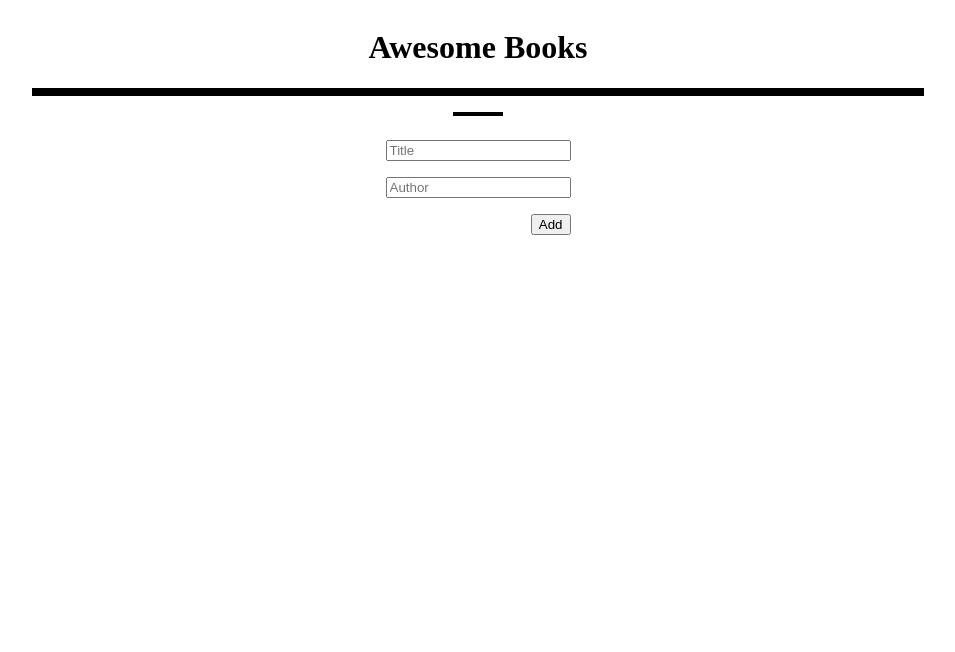
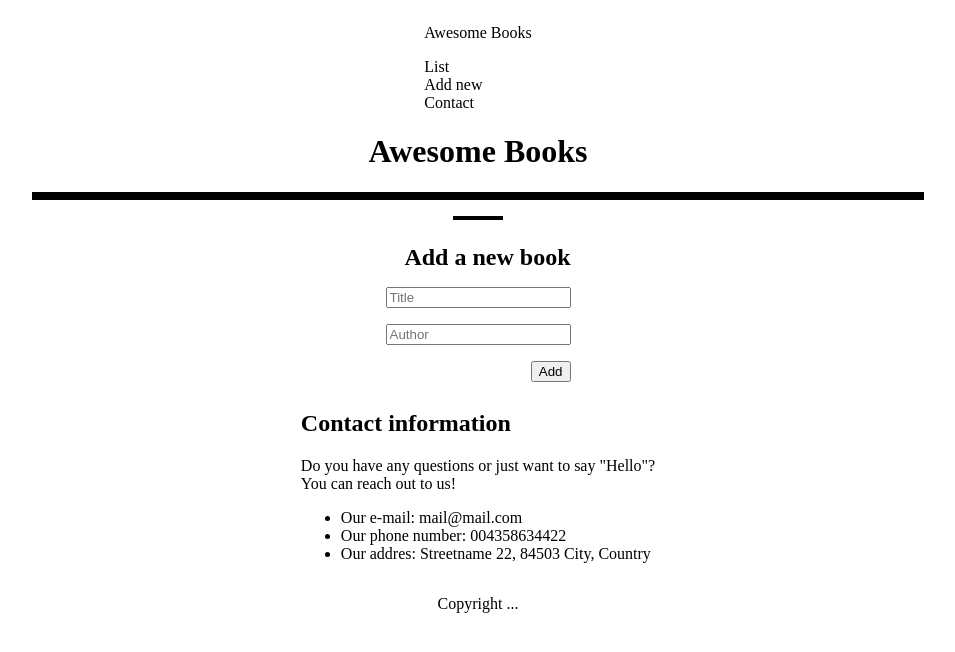
Before and after one commit to AlejandroNeira98/Awesome-books, a plain HTML site: page Index.html in a window 1280 px wide. Shown: the whole page, without its empty margins (162-1117 px from the left). Drawn offline with Linux system fonts and the light colour scheme.

Commit message:
Update HTML

```diff
--- a/Index.html
+++ b/Index.html
@@ -8,6 +8,18 @@
   <title>Awesome Books</title>
 </head>
 <body>
+
+  <header>
+  <p>Awesome Books</p>
+  <nav>
+    <div>List</div>
+    <div>Add new</div>
+    <div>Contact</div>
+  </nav>
+  </header>
+
+  <div id="date"></div>
+
   <h1>Awesome Books</h1>
 
   <main id="books">
@@ -16,11 +28,26 @@
   <div class="underline"></div>
 
   <form>
+  <h2>Add a new book</h2>
   <input type="text" name="title" id="title-input" placeholder="Title"/>
   <input type="text" name="author" id="author-input" placeholder="Author"/>
   <button type="submit" id="submit-button">Add</button>
   </form>
 
+  <section id="contact">
+  <h2>Contact information</h2>
+  <p>Do you have any questions or just want to say "Hello"? <br> You can reach out to us!</p>
+  <ul>
+    <li>Our e-mail: mail@mail.com</li>
+    <li>Our phone number: 004358634422</li>
+    <li>Our addres: Streetname 22, 84503 City, Country</li>
+  </ul>
+  </section>
+
+  <footer>
+    <p>Copyright  ...</p>
+  </footer>
+
   <script src="./books.js"></script>
 </body>
 </html>
```
